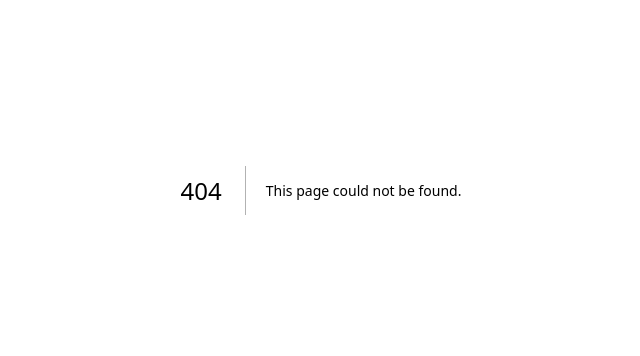
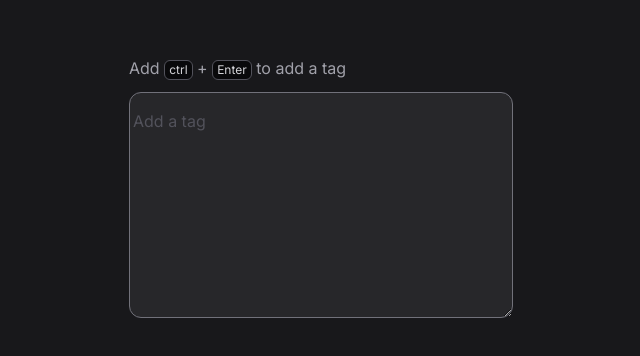
Before and after one commit to unnati2000/aesthetics.js, a Next.js app: page /tagged-input in a window 1280 px wide. Before the commit this address had no page. Shown: the part 210-566 px from the top of the page, without its empty margins (319-959 px from the left). Built offline with nearby package versions, Linux system fonts and the light colour scheme.

Commit message:
add tagged input textare

```diff
--- /dev/null
+++ b/app/tagged-input/page.tsx
@@ -0,0 +1,76 @@
+"use client";
+
+import { useState, useRef } from "react";
+
+import Kbd from "@/components/cmdk/Kbd";
+
+interface Tag {
+  label: string;
+  id: number;
+}
+
+const TaggedInput = () => {
+  const [tags, setTags] = useState<Tag[] | []>([]);
+
+  const tagsRef = useRef<HTMLDivElement>(null);
+
+  const [input, setInput] = useState<string>("");
+
+  const handleKeyDown = (e: React.KeyboardEvent<HTMLTextAreaElement>) => {
+    if (e.key === "Enter") {
+      e.preventDefault();
+      setTags([
+        ...tags,
+        {
+          label: input,
+          id: tags.length + 1,
+        },
+      ]);
+      setInput("");
+    }
+
+    if (e.key === "Backspace" && input === "") {
+      setTags(tags.slice(0, tags.length - 1));
+    }
+  };
+
+  return (
+    <div className="bg-zinc-900 h-screen flex flex-col justify-center items-center">
+      <div className="flex flex-col gap-3">
+        <p className="text-zinc-400">
+          Add <Kbd>ctrl</Kbd> + <Kbd>Enter</Kbd> to add a tag
+        </p>
+        <div className="relative">
+          <textarea
+            rows={8}
+            placeholder={tags.length > 0 ? "" : "Add a tag"}
+            style={{
+              paddingLeft: `${tagsRef.current?.clientWidth ?? 0 + 3}px`,
+            }}
+            value={input}
+            onChange={(e) => setInput(e.target.value)}
+            onKeyDown={handleKeyDown}
+            className="rounded-xl placeholder:text-zinc-600 min-w-96 max-w-96 p-4 text-zinc-300 border bg-zinc-800 border-zinc-500 focus:outline-none text-md focus:border-zinc-500"
+          />
+
+          <div
+            ref={tagsRef}
+            className="flex left-2 top-2 flex-wrap gap-2 absolute"
+          >
+            {tags?.map((tag) => (
+              <Tag key={tag.id}>{tag.label}</Tag>
+            ))}
+          </div>
+        </div>
+      </div>
+    </div>
+  );
+};
+
+const Tag = ({ children }: { children: React.ReactNode }) => {
+  return (
+    <div className="bg-zinc-800 rounded-xl p-2 text-zinc-300">{children}</div>
+  );
+};
+
+export default TaggedInput;
```
